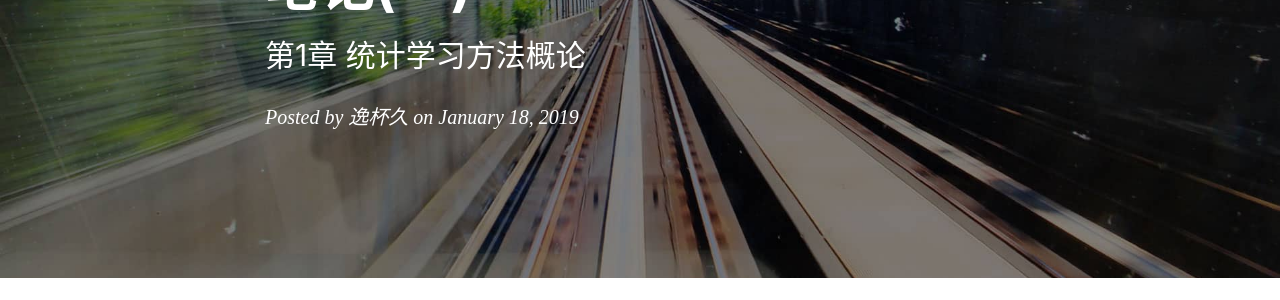
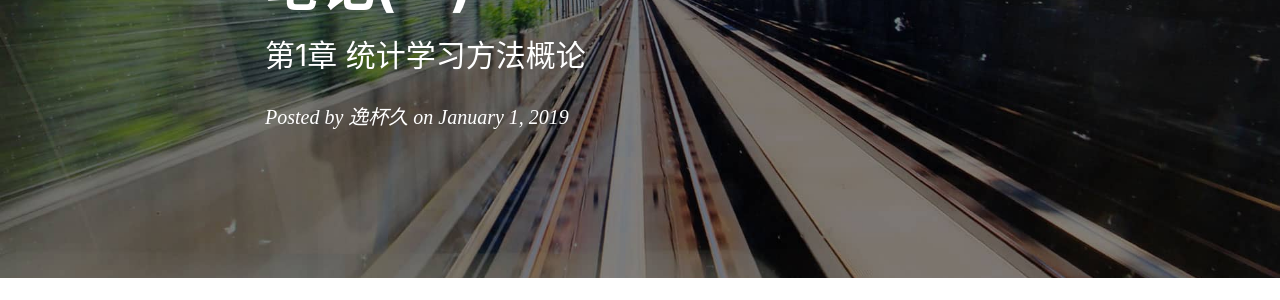
Before and after one commit to yuzy007/yuzy007.github.io, a Jekyll site: the page built from _posts/2019-01-1-Statistical-learning-methods-c1.markdown, in a window 1280 px wide and 900 px high. Shown: the part 305-605 px from the top of the window. Built offline with Jekyll 4.4.1, drawn with Linux system fonts in a browser that asks for light colours; nearby versions of some CDN libraries; formulas are drawn with MathJax 3; comment, search, counter and statistics services are not loaded; some of the changed lines change nothing that is shown.

Commit message:
modify posts

```diff
--- a/_layouts/post.html
+++ b/_layouts/post.html
@@ -68,11 +68,11 @@
 				<!-- gitment 评论框 end -->
 				{% if site.comment_gitment_repo %}
 				<div id="gitmentContainer"></div>
-				<link rel="stylesheet" href="https://jjeejj.github.io/css/gitment.css">
-				<script src="https://jjeejj.github.io/js/gitment.js"></script>
+				<link rel="stylesheet" href="https://billts.site/extra_css/gitment.css">
+				<script src="https://billts.site/js/gitment.js"></script>
 				<script>
 					var gitment = new Gitment({
-						id: '<%= page.subtitle %>',
+						id: '<%= page.date %>',
 						owner: '{{site.github_username}}',
 						repo: '{{site.comment_gitment_repo}}',
 						oauth: {
--- a/_posts/2019-01-18-Statistical-learning-methods-c1.markdown
+++ b/_posts/2019-01-1-Statistical-learning-methods-c1.markdown
@@ -2,7 +2,6 @@
 layout:     post
 title:      "《统计学习方法》(李航)读书笔记(一)"
 subtitle:   "第1章 统计学习方法概论"
-date:       2019-01-18 00:00:00
 author:     "逸杯久"
 header-img: "img/post-bg-2015.jpg"
 catalog: true
```
Also changed, not shown: _posts/2019-01-2-Statistical-learning-methods-c2.markdown (renamed from _posts/2019-01-19-Statistical-learning-methods-c2.markdown), _posts/2019-01-3-Statistical-learning-methods-c7.markdown (renamed from _posts/2019-01-20-Statistical-learning-methods-c7.markdown).
